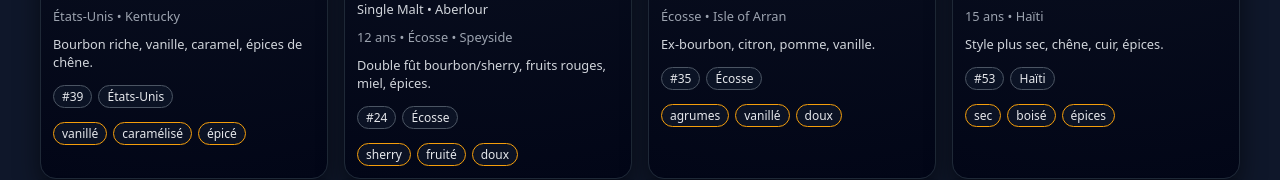
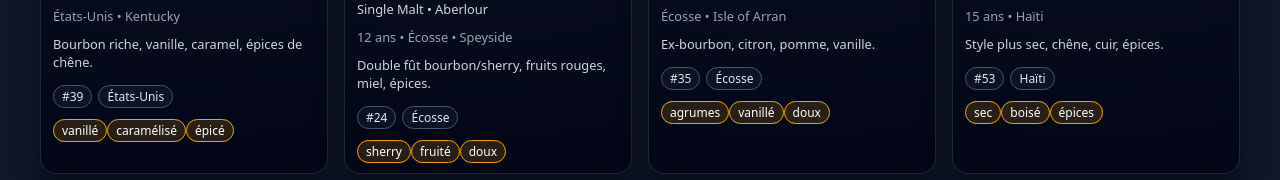
Before and after one commit to mziehli/Bar-MZ, a plain HTML site: page index.html in a window 1280 px wide. Shown: the part 786-966 px from the top of the page. Drawn offline with Linux system fonts and the light colour scheme.

Commit message:
Update index.html

```diff
--- a/index.html
+++ b/index.html
@@ -172,16 +172,13 @@
       background: rgba(15, 23, 42, 0.7);
     }
 
-    .flavour-badges {
-      display: flex;
-      flex-wrap: wrap;
-      gap: 6px;
-      margin-top: 4px;
-    }
+    .flavour-badges .badge {
+  border-color: #f59e0b;
+  color: white;           /* texte blanc */
+  border-width: 1.5px;    /* un peu plus net */
+  background: rgba(245, 158, 11, 0.15); /* léger fond doré translucide */
+}
 
-    .flavour-badges .badge {
-      border-color: #f59e0b;
-    }
 
     @media (max-width: 600px) {
       body {
```
